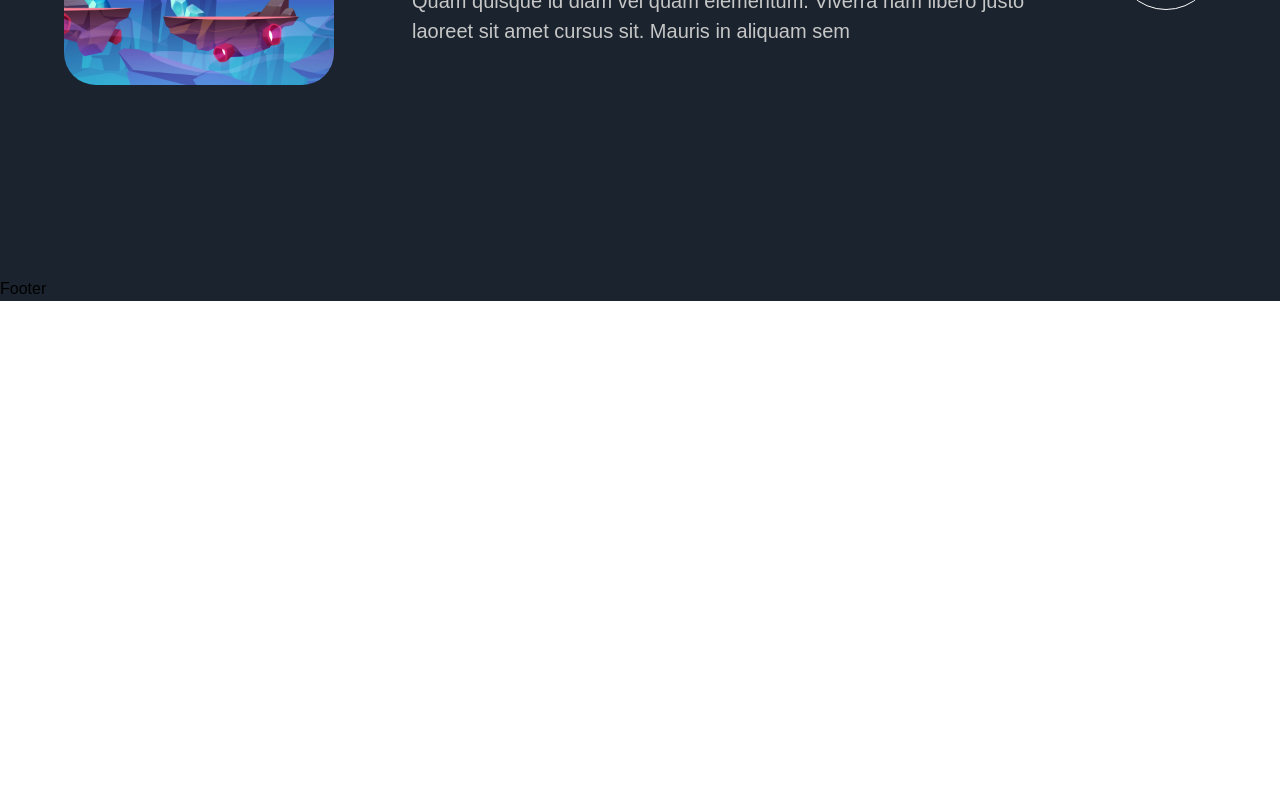
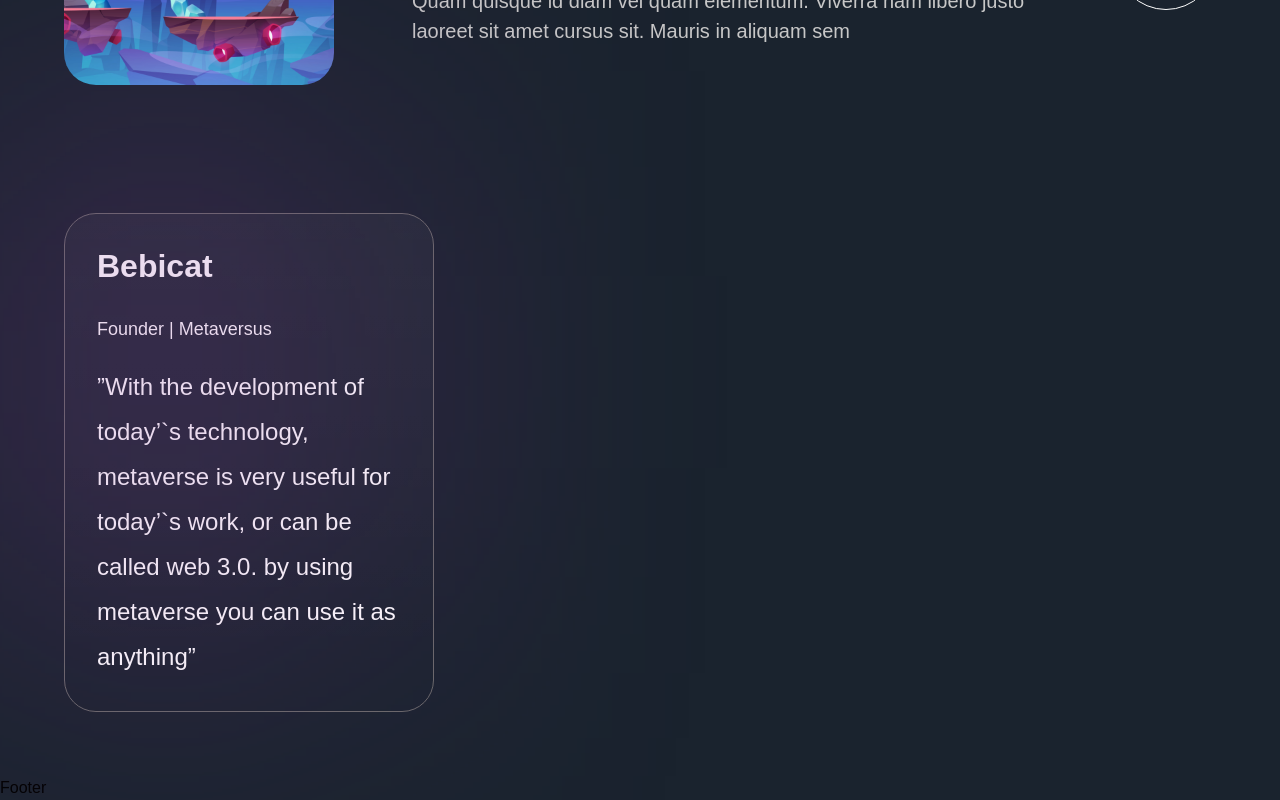
Before and after one commit to araf821/Next-13-Tutorial, a Next.js app: page / in a window 1280 px wide. Shown: the part 6108-6908 px from the top of the page. Before the commit the page ends 6409 px from the top, so only its background shows below. Built offline with nearby package versions, Linux system fonts and the light colour scheme; a web font is replaced by a local one.

Commit message:
implemented feedback and styling

```diff
--- a/sections/Feedback.tsx
+++ b/sections/Feedback.tsx
@@ -15,8 +15,29 @@
         initial="hidden"
         whileInView="show"
         viewport={{ once: false, amount: 0.25 }}
-        className={`${styles.innerWidth} mx-auto flex flex-col`}
-      ></motion.div>
+        className={`${styles.innerWidth} mx-auto flex flex-col lg:flex-row gap-6 `}
+      >
+        <motion.div
+          variants={fadeIn("right", "tween", 0.2, 1)}
+          className="flex-[0.5] lg:max-w-[370px] flex justify-end flex-col gradient-05 sm:p-8 p-4 rounded-[32px] border-[1px] border-[#6A6A6A] relative"
+        >
+          <div className="feedback-gradient" />
+          <div>
+            <h4 className="font-bold sm:text-[32px] text-[26px] sm:leading-[40px] leading-[36px] text-white">
+              Bebicat
+            </h4>
+            <p className="mt-8 font-normal sm:text-[18px] text-[12px] sm:leading-[22px] leading-[16px] text-white">
+              Founder | Metaversus
+            </p>
+          </div>
+
+          <p className="mt-[24px] font-normal sm:text-[24px] text-[18px] sm:leading-[45px] leading-[39px] text-white">
+            &rdquo;With the development of today&rsquo;`s technology, metaverse
+            is very useful for today&rsquo;`s work, or can be called web 3.0. by
+            using metaverse you can use it as anything&rdquo;
+          </p>
+        </motion.div>
+      </motion.div>
     </section>
   );
 };
--- a/styles/globals.css
+++ b/styles/globals.css
@@ -87,3 +87,14 @@
   -webkit-backdrop-filter: blur(4px);
   border: 1px solid rgba(255, 255, 255, 0.18);
 }
+
+.feedback-gradient {
+  position: absolute;
+  width: 200px;
+  height: 316px;
+  left: 0px;
+  top: 0px;
+
+  background: #8d39a3;
+  filter: blur(175px);
+}
```
